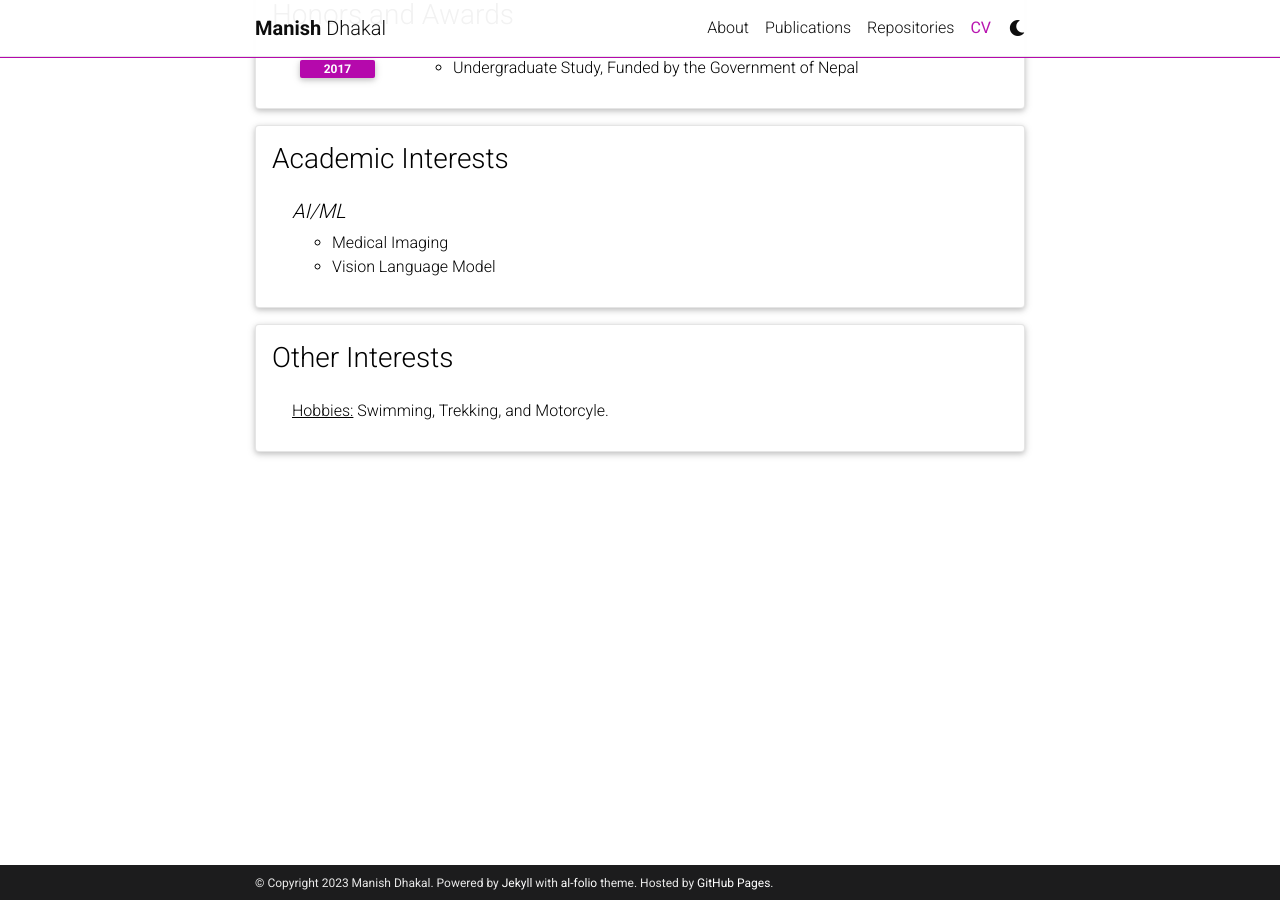
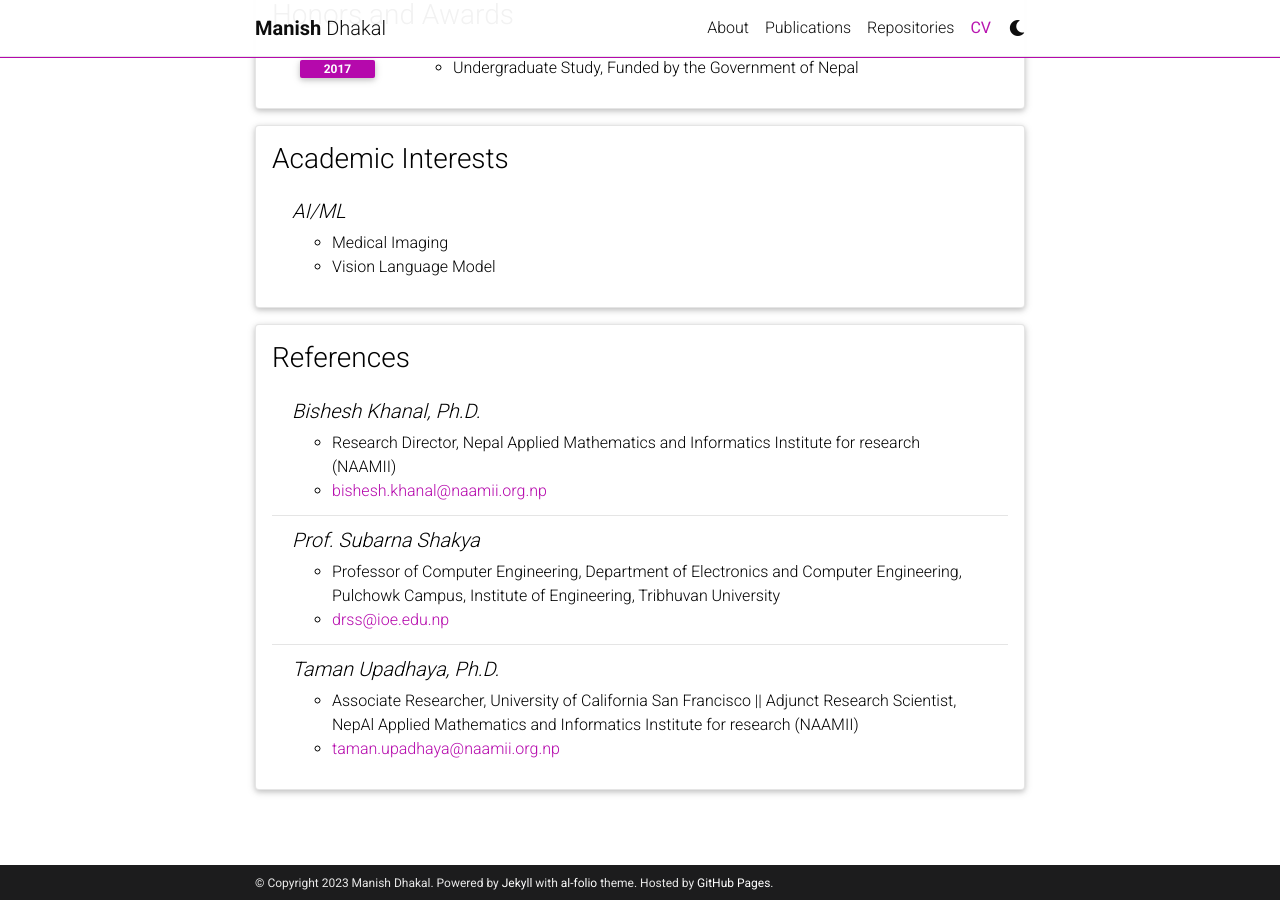
Before and after one commit to manishdhakal/manishdhakal.github.io_old, a Jekyll site: the page built from _pages/cv.md, in a window 1280 px wide and 900 px high, scrolled down 3888 px. Built offline with Jekyll 4.4.1, drawn with Linux system fonts in a browser that asks for light colours; comment, search, counter and statistics services are not loaded; a style sheet for code colours, icons or effects is not loaded.

Commit message:
updated refernces

```diff
--- a/_config.yml
+++ b/_config.yml
@@ -111,7 +111,7 @@ contact_note: >
 # Analytics and search engine verification
 # -----------------------------------------------------------------------------
 
-google_analytics:  # your Google Analytics measurement ID (format: G-XXXXXXXXXX)
+google_analytics: GTM-NWXR742 # your Google Analytics measurement ID (format: G-XXXXXXXXXX)
 panelbear_analytics:  # panelbear analytics site ID (format: XXXXXXXXX)
 
 google_site_verification:  # your google-site-verification ID (Google Search Console)
--- a/_data/cv.yml
+++ b/_data/cv.yml
@@ -182,7 +182,22 @@
     #     - Description 1.
     #     - Description 2.
 
-- title: Other Interests
-  type: list
+# - title: Other Interests
+#   type: list
+#   contents:
+#     - <u>Hobbies:</u> Swimming, Trekking, and Motorcyle.
+- title: References
+  type: nested_list
   contents:
-    - <u>Hobbies:</u> Swimming, Trekking, and Motorcyle.
+    - title: Bishesh Khanal, Ph.D.
+      items:
+        - Research Director, Nepal Applied Mathematics and Informatics Institute for research (NAAMII)
+        - <a href="mailto:bishesh.khanal@naamii.org.np">bishesh.khanal@naamii.org.np</a>
+    - title: Prof. Subarna Shakya
+      items:
+        - Professor of Computer Engineering, Department of Electronics and Computer Engineering, Pulchowk Campus, Institute of Engineering, Tribhuvan University
+        - <a href="mailto:drss@ioe.edu.np">drss@ioe.edu.np</a>
+    - title: Taman Upadhaya, Ph.D.
+      items:
+        - Associate Researcher, University of California San Francisco || Adjunct Research Scientist, NepAl Applied Mathematics and Informatics Institute for research (NAAMII)
+        - <a href="mailto:taman.upadhaya@naamii.org.np">taman.upadhaya@naamii.org.np</a>
--- a/_data/repositories.yml
+++ b/_data/repositories.yml
@@ -3,7 +3,7 @@ github_users:
 
 github_repos:
   - manishdhakal/ASR-Nepali-using-CNN-BiLSTM-ResNet
+  - naamiinepal/synthetic-boost
   - manishdhakal/Backpropagation
   - manishdhakal/SuperResolution
   - gaudelbijay/NepaliAutoCompleteAndLM
-  - manishdhakal/PoW
```
Also changed, not shown: 1 other file.
